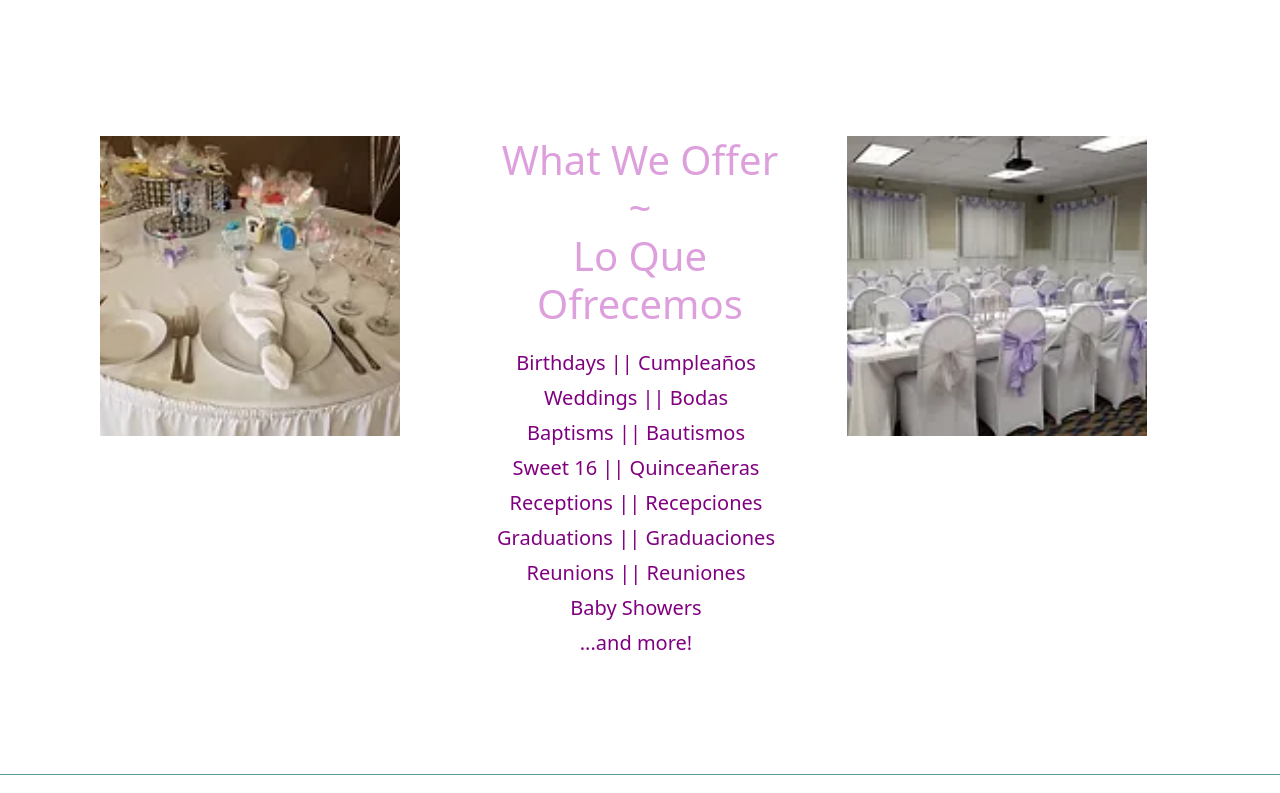
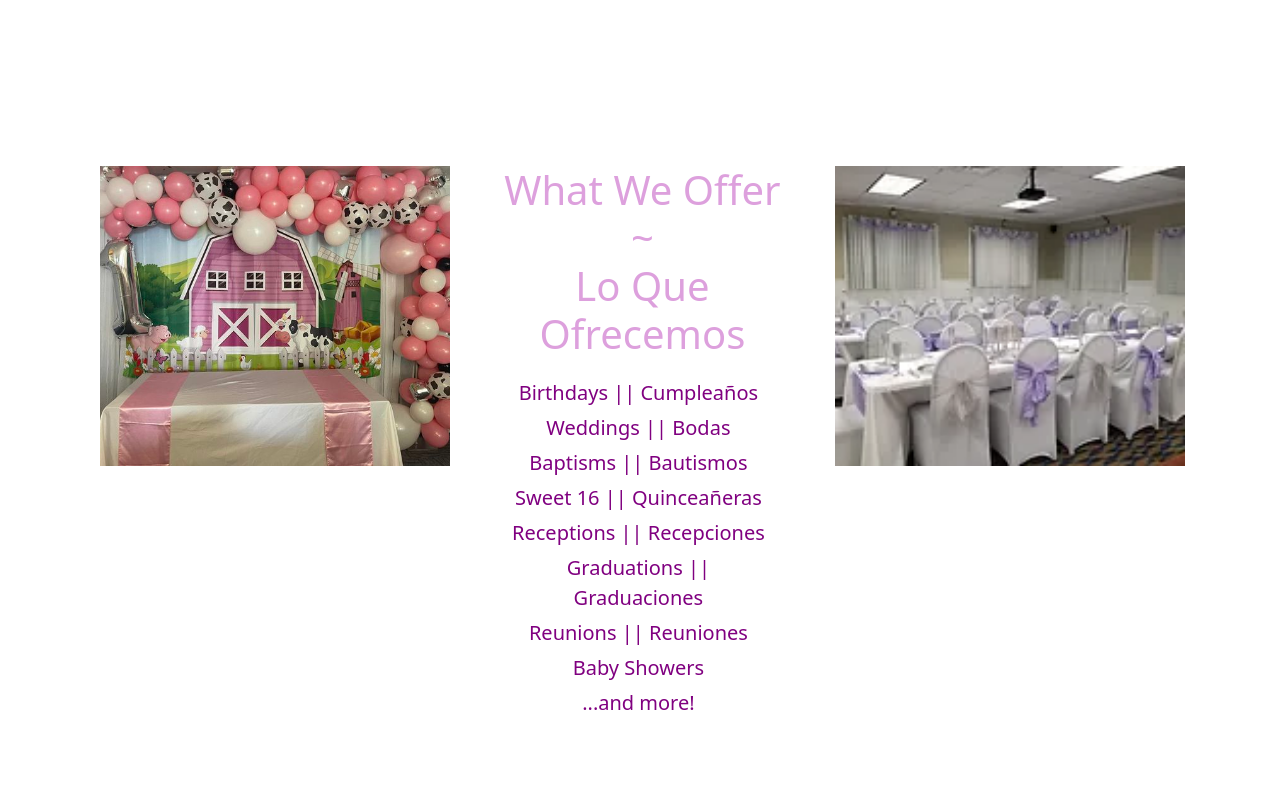
Before and after one commit to LeeReyesCS/EventRentalSystem, a React (Create React App) app: page / in a window 1280 px wide. Shown: the part 1160-1953 px from the top of the page. Built offline with nearby package versions, Linux system fonts and the light colour scheme; a web font is replaced by a local one.

Commit message:
Switched pictures in Homepage to appear more fitting

```diff
--- a/src/components/Hero.js
+++ b/src/components/Hero.js
@@ -1,6 +1,6 @@
 import React from "react";
 import "../styles/Hero.css";
-import GabbysBannerPic from "../images/GabbysBannerPic.png";
+import GabbysBannerPic from "../images/Gabby's Homepage Pic6.jpg";
 
 const Hero = () => {
   return (
--- a/src/components/HomepageContent.js
+++ b/src/components/HomepageContent.js
@@ -2,7 +2,7 @@ import React from "react";
 import "../styles/HomePageContent.css";
 import GabbyHomePagePic1 from "../images/Gabby_Homepage_Pic.jpg";
 import GabbyHomePagePic2 from "../images/Gabby_Homepage_Pic2.jpg";
-import GabbyHomePagePic3 from "../images/Gabby_Homepage_Pic3.jpg";
+import GabbyHomePagePic3 from "../images/Gabby_Homepage_Pic5.jpg";
 import GabbyHomePagePic4 from "../images/Gabby_Homepage_Pic4.jpg";
 
 const HomepageContent = () => {
--- a/src/styles/HomePageContent.css
+++ b/src/styles/HomePageContent.css
@@ -14,7 +14,7 @@
 
 .container-Content-Home img {
   float: left;
-  width: 300px;
+  width: 350px;
   height: 300px;
   object-fit: cover;
 }
```
Also changed, not shown: src/images/Gabby's Homepage Pic6.jpg (added), src/images/Gabby_Homepage_Pic5.jpg (added).
